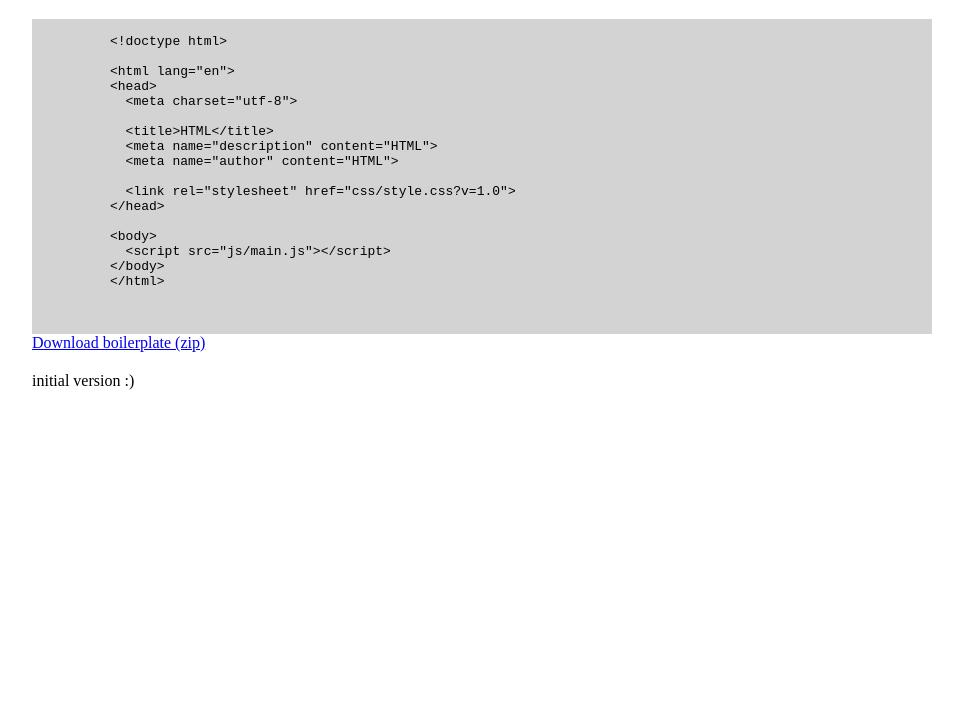
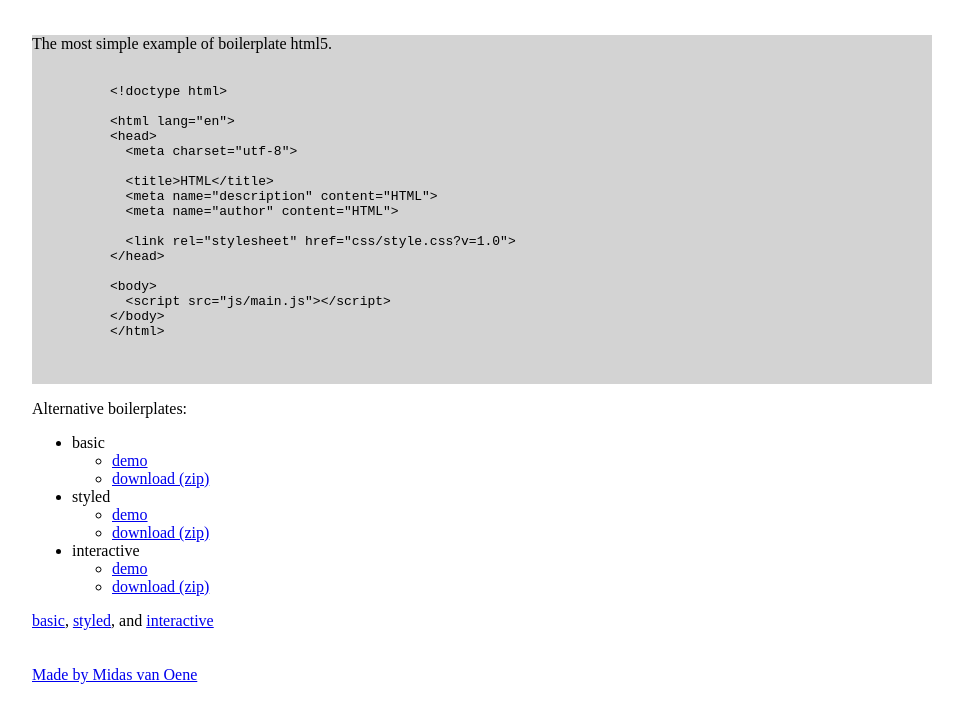
Before and after one commit to midasvo/starters, a plain HTML site: page index.html in a window 1280 px wide. Shown: the part 125-848 px from the top of the page, without its empty margins (18-981 px from the left). Before the commit the page ends 800 px from the top, so only its background shows below. Drawn offline with Linux system fonts and the light colour scheme.

Commit message:
added zips

```diff
--- a/index.html
+++ b/index.html
@@ -18,6 +18,9 @@
   </div>
   <div id="content">
     <div class="html5-example">
+      <div class="intro">
+        <p>The most simple example of boilerplate html5.
+      </div>
       <pre>
         <code>
           &lt;!doctype html&gt;
@@ -42,12 +45,53 @@
       </pre>
     </div>
     <div class="info">
-      <a href="#">Download boilerplate (zip)</a>
+      <p>Alternative boilerplates:
+        <ul>
+          <li>
+              basic
+              <ul>
+                <li>
+                    <a href="https://starters.apps.midasvo.nl/boilerplates/basic/">demo</a>
+                </li>
+                <li>
+                  <a href="https://starters.apps.midasvo.nl/boilerplates/downloads/basicboilerplate_midasvo.nl.zip/">download (zip)</a>
+                </li>
+            </ul>
+          </li>
+          <li>
+              styled
+              <ul>
+                <li>
+                    <a href="https://starters.apps.midasvo.nl/boilerplates/styled/">demo</a>
+                </li>
+                <li>
+                  <a href="https://starters.apps.midasvo.nl/boilerplates/downloads/styledboilerplate_midasvo.nl.zip/">download (zip)</a>
+                </li>
+            </ul>
+          </li>
+          <li>
+              interactive
+              <ul>
+                <li>
+                    <a href="https://starters.apps.midasvo.nl/boilerplates/interactive/">demo</a>
+                </li>
+                <li>
+                    <a href="https://starters.apps.midasvo.nl/boilerplates/downloads/interactiveboilerplate_midasvo.nl.zip/">download (zip)</a>
+                </li>
+            </ul>
+          </li>
+        </ul>
+        <a href="https://starters.apps.midasvo.nl/boilerplates/basic/">basic</a>,
+        <a href="https://starters.apps.midasvo.nl/boilerplates/styled/">styled</a>, and
+        <a href="https://starters.apps.midasvo.nl/boilerplates/interactive/">interactive</a>
+      </p>
     </div>
   </div>
 
   <div id="footer">
-    <div>initial version :)</div>
+    <div>
+      <a href="https://midasvo.nl">Made by Midas van Oene</a>
+    </div>
   </div>
 </div>
   <script src="js/scripts.js"></script>
```
